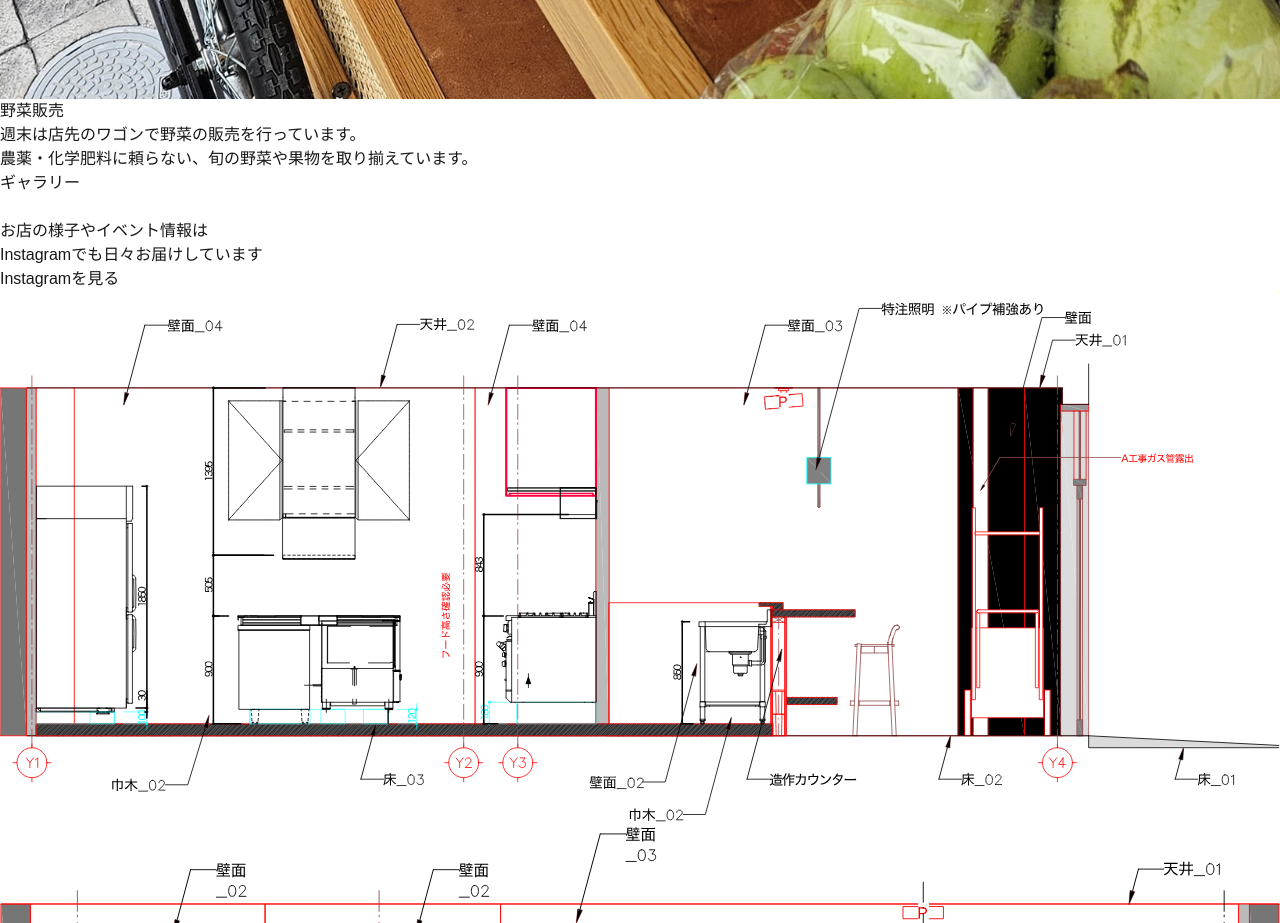
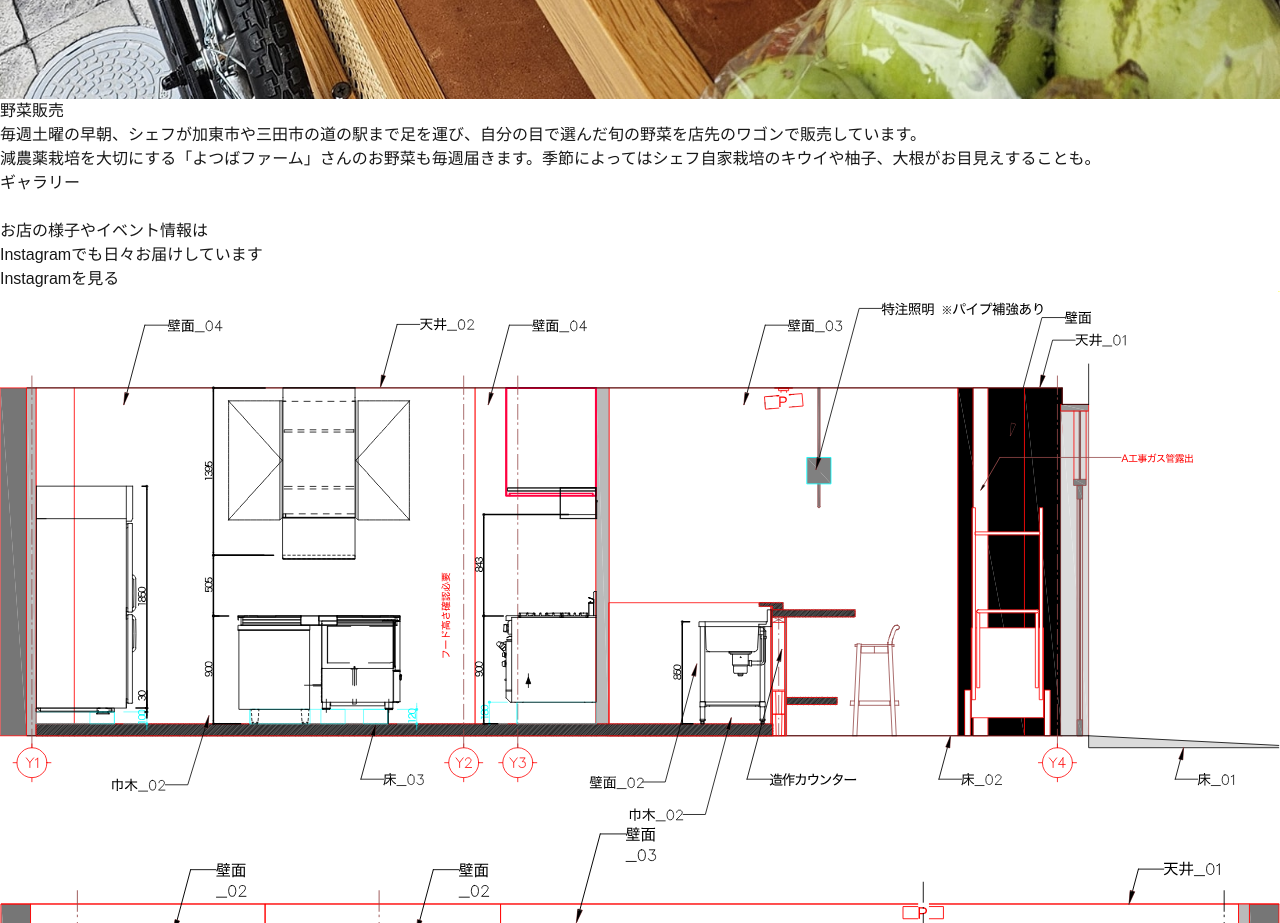
Before and after one commit to le-benaton/le-panier.net, a Next.js app: page / in a window 1280 px wide. Shown: the part 6280-7203 px from the top of the page. Built offline with nearby package versions, Linux system fonts and the light colour scheme.

Commit message:
feat(): トップページの野菜販売情報を更新
- 野菜販売の説明を詳細化し、シェフが選んだ旬の野菜の販売について言及
- 減農薬栽培の「よつばファーム」からの野菜の取り扱いを追加し、季節の自家栽培作物についても言及

```diff
--- a/src/app/page.tsx
+++ b/src/app/page.tsx
@@ -202,9 +202,9 @@ export default function Home() {
                 imageObjectPosition="object-center"
               >
                 <p className="mt-1">
-                  週末は店先のワゴンで野菜の販売を行っています。
+                  毎週土曜の早朝、シェフが加東市や三田市の道の駅まで足を運び、自分の目で選んだ旬の野菜を店先のワゴンで販売しています。
                   <br />
-                  農薬・化学肥料に頼らない、旬の野菜や果物を取り揃えています。
+                  減農薬栽培を大切にする「よつばファーム」さんのお野菜も毎週届きます。季節によってはシェフ自家栽培のキウイや柚子、大根がお目見えすることも。
                 </p>
               </FeatureSection>
             </div>
```
